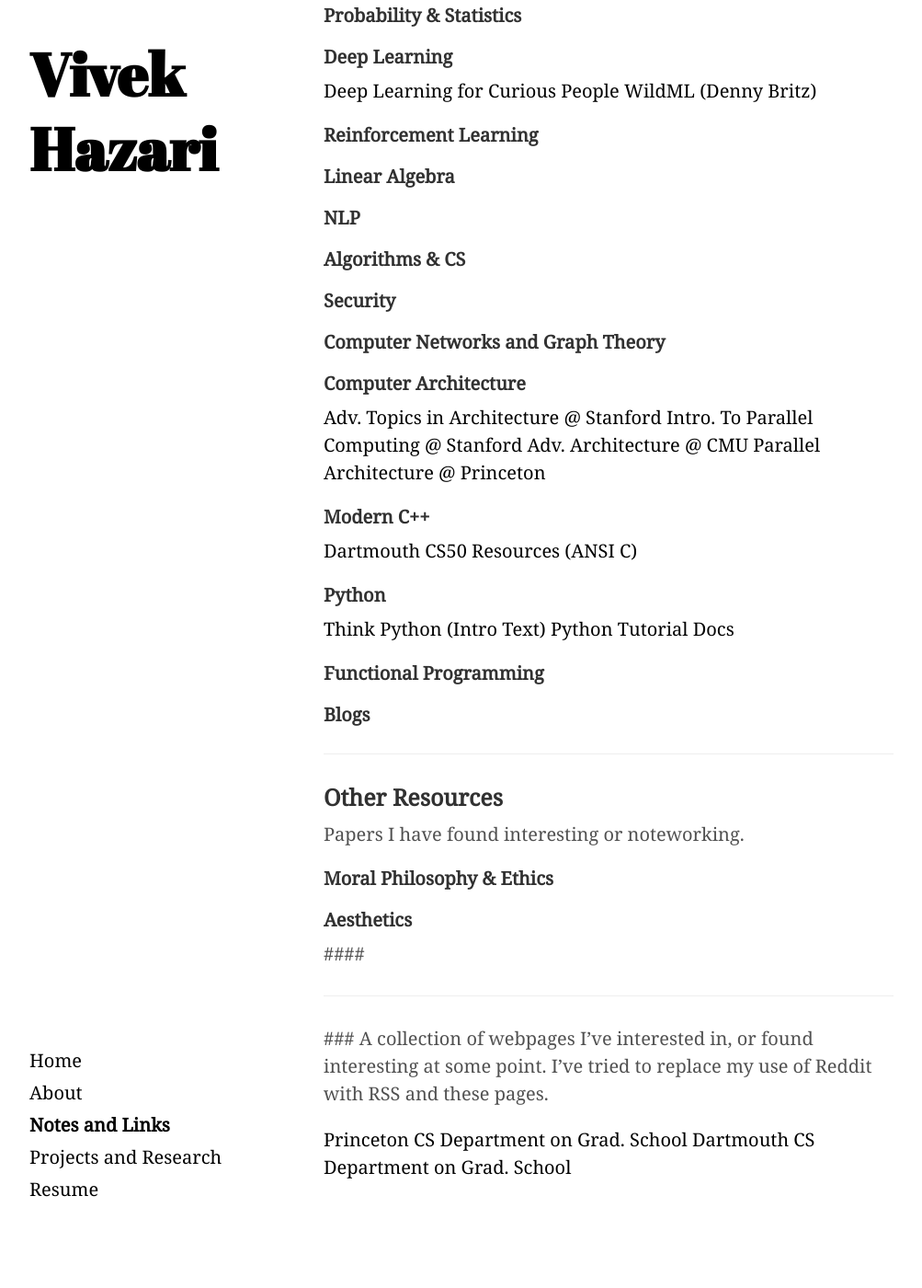
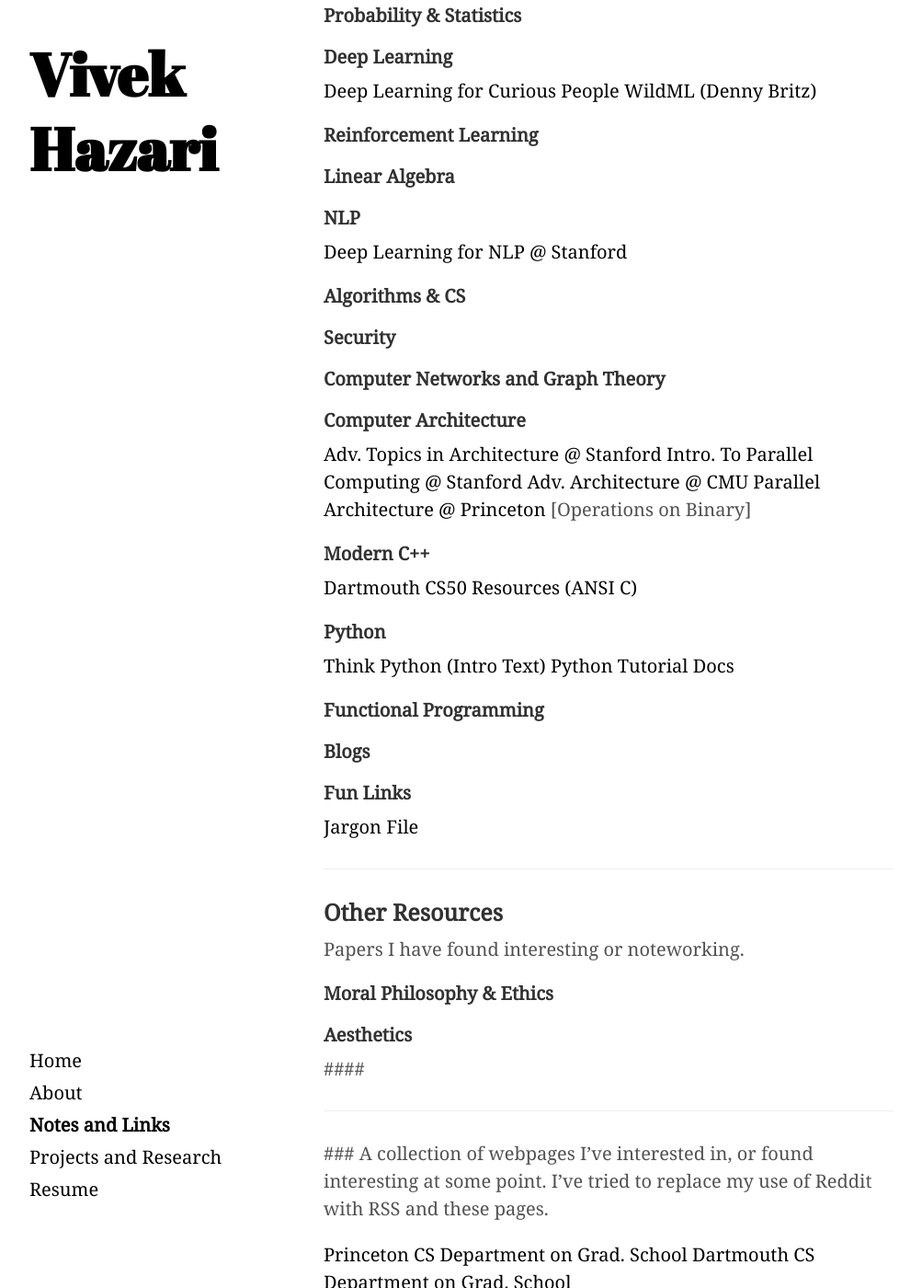
Before and after one commit to Vivekhaz/site_personal, a Jekyll site: the page built from notes.md, in a window 1280 px wide and 1400 px high, scrolled down 1133 px. Shown: the whole window at 92% size, without its empty margins (208-1211 px from the left). Built offline with Jekyll 4.4.1, drawn with Linux system fonts in a browser that asks for light colours.

Commit message:
Update notes.md

```diff
--- a/notes.md
+++ b/notes.md
@@ -50,6 +50,9 @@
 
 #### NLP
 
+[Deep Learning for NLP @ Stanford](http://cs224d.stanford.edu/syllabus.html)
+
+
 #### Algorithms & CS
 
 #### Security
@@ -63,6 +66,7 @@
 [Intro. To Parallel Computing @ Stanford](https://ericdarve.github.io)
 [Adv. Architecture @ CMU](http://course.ece.cmu.edu/~ece742/F18/readingschedule.html)
 [Parallel Architecture @ Princeton](https://www.cs.princeton.edu/courses/archive/spr07/cos598A/)
+[Operations on Binary]
 
 #### Modern C++
 
@@ -79,8 +83,9 @@
 
 #### Blogs
 
+#### Fun Links
 
-
+[Jargon File](http://jargon-file.org)
 
 --------------------------------------------------------------------------------
 ### Other Resources
```
